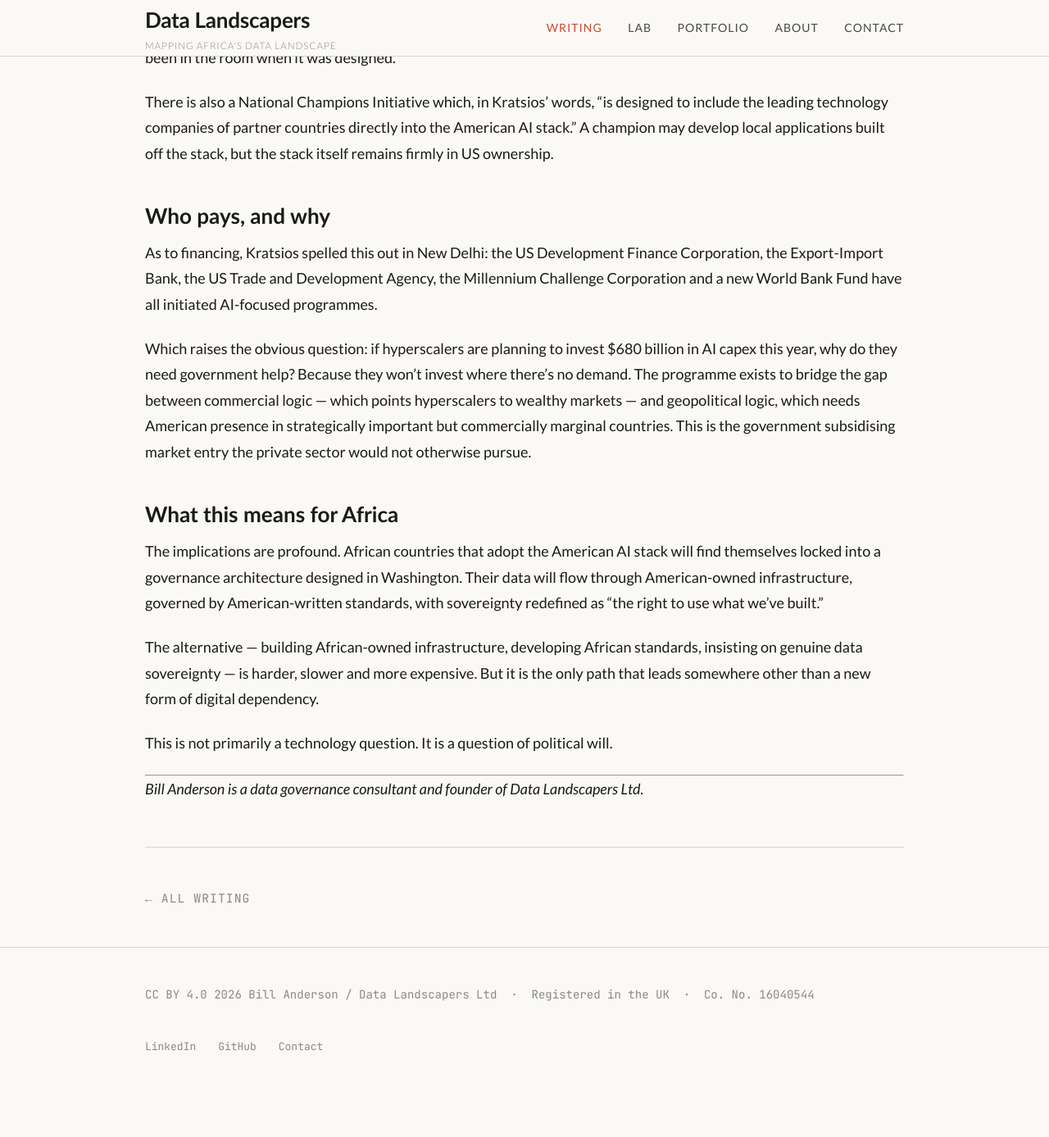
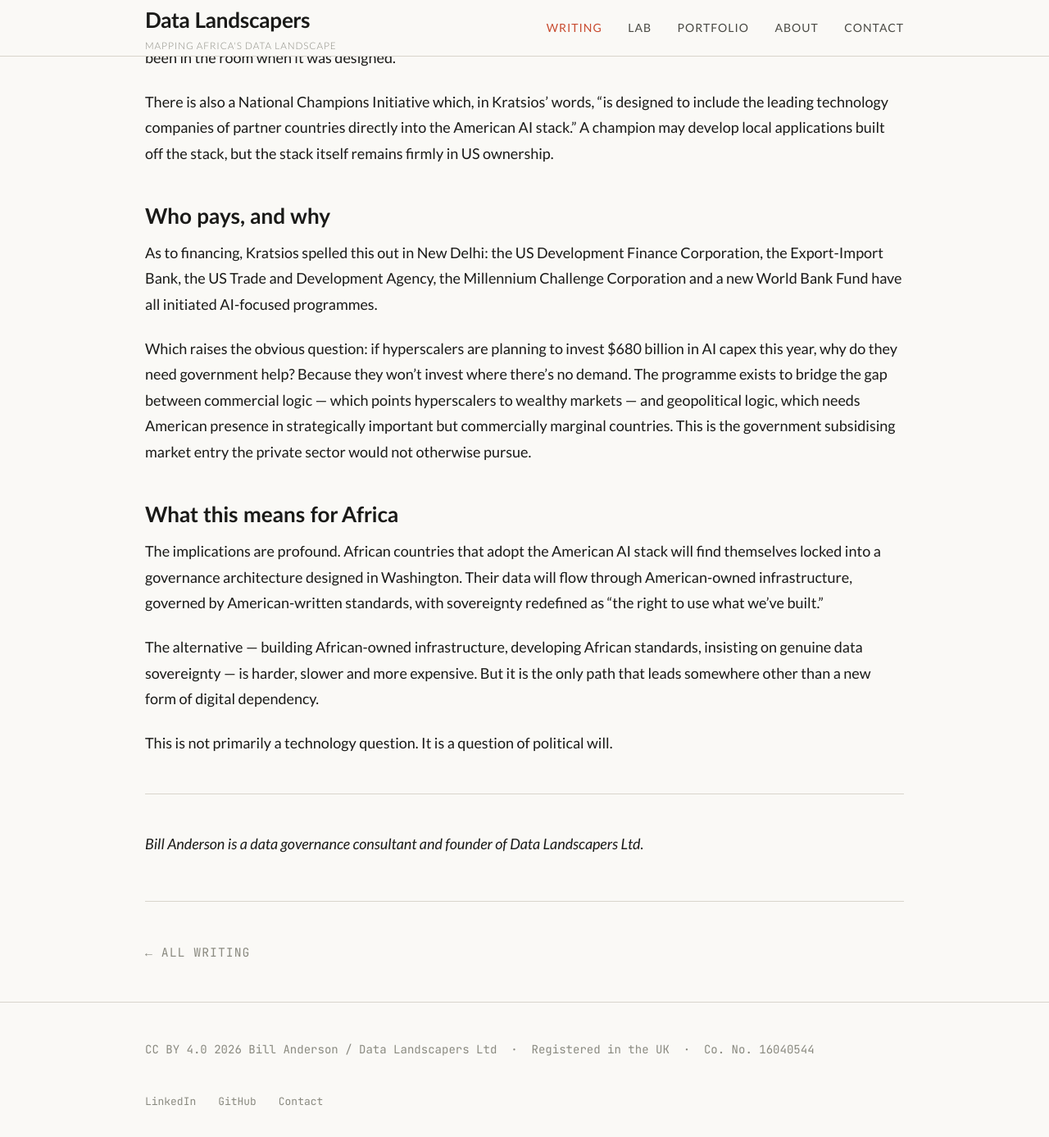
Before and after one commit to data-landscapers/data-landscapers.github.io, a Jekyll site: the page built from _posts/2026-02-27-ai-stack-american.md, in a window 1280 px wide and 1400 px high, scrolled down 2122 px. Shown: the top 1387 px of the window at 82% size. Built offline with Jekyll 4.4.1, drawn with Linux system fonts in a browser that asks for light colours; before the commit the page ends 3456 px from its top, so only the background shows below that.

Commit message:
Update main.css

```diff
--- a/assets/css/main.css
+++ b/assets/css/main.css
@@ -88,6 +88,9 @@ pre code { background: none; padding: 0; color: var(--ink); }
 
 ul, ol { padding-left: 1.5rem; margin-bottom: 1.25rem; }
 li { margin-bottom: 0.35rem; }
+
+hr { border: none; border-top: 1px solid var(--rule); margin: 2.5rem 0; }
+img { max-width: 100%; height: auto; display: block; }
 
 figure { margin-top: 1.5rem; margin-bottom: 1.5rem; }
 figcaption { font-size: 0.82rem; color: var(--accent); margin-top: 0.5rem; line-height: 1.5; }
```
